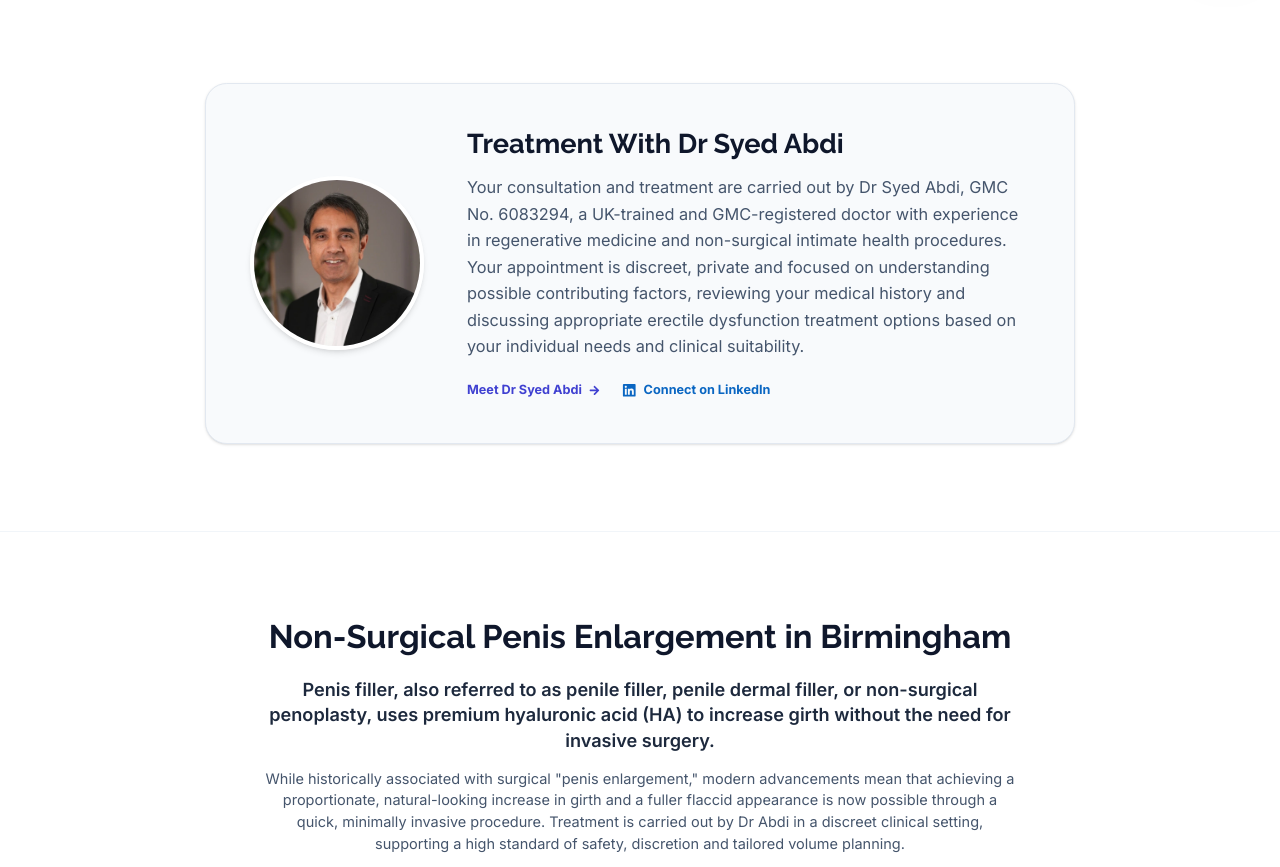
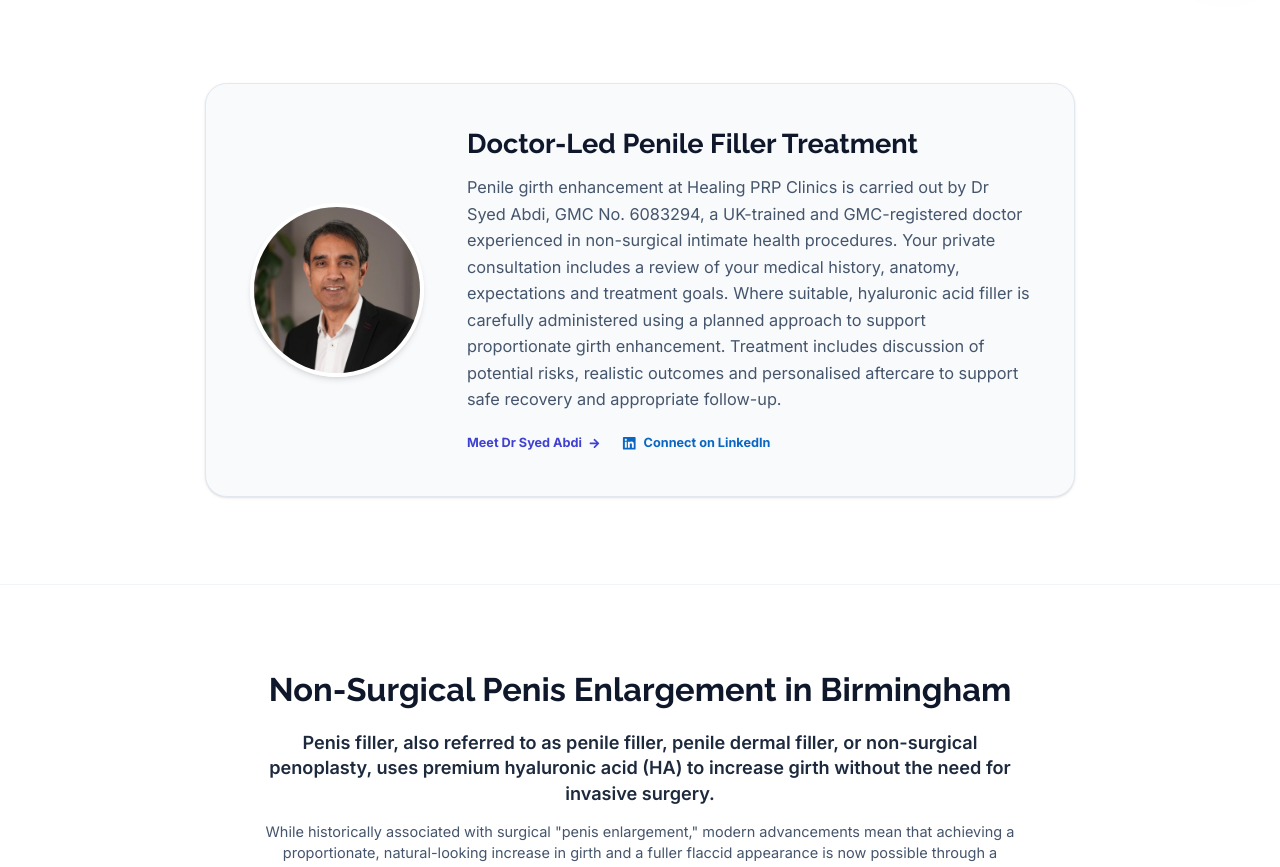
Before and after one commit to binithekid/Healing-PRP-Clinics-Preview, a Next.js app: page /birmingham/penis-enlargement in a window 1280 px wide. Shown: the part 820-1687 px from the top of the page. Built offline with nearby package versions, Linux system fonts and the light colour scheme.

Commit message:
Update EDFeatureBlock variant in PenisEnlargementClient

```diff
--- a/src/components/pages/PenisEnlargementClient.tsx
+++ b/src/components/pages/PenisEnlargementClient.tsx
@@ -401,7 +401,7 @@ export default function PenisEnlargementClient({
       </div>
 
       {/* --- DOCTOR-LED TRUST SECTION (MOVED UP) --- */}
-      <EDFeatureBlock />
+      <EDFeatureBlock variant="penis-filler" />
 
       {/* --- INTRODUCTION & SYNONYM BRIDGE --- */}
       <section className="py-16 md:py-24 bg-white relative z-30 border-b border-slate-100">
```
